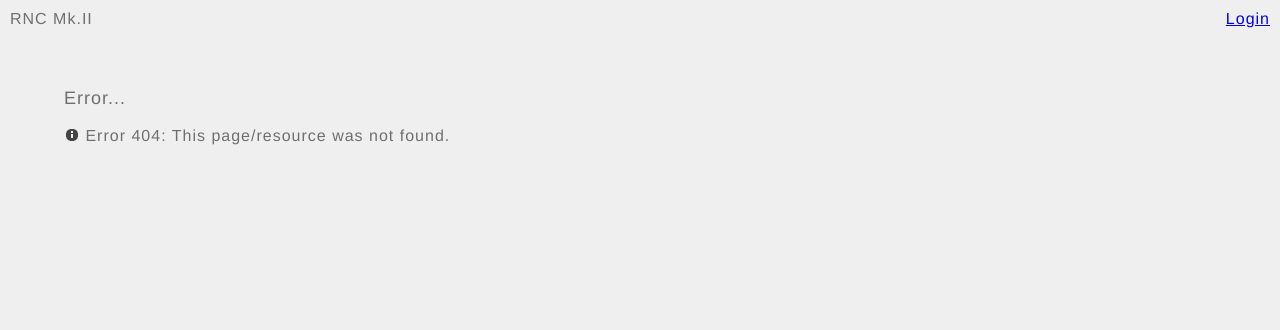
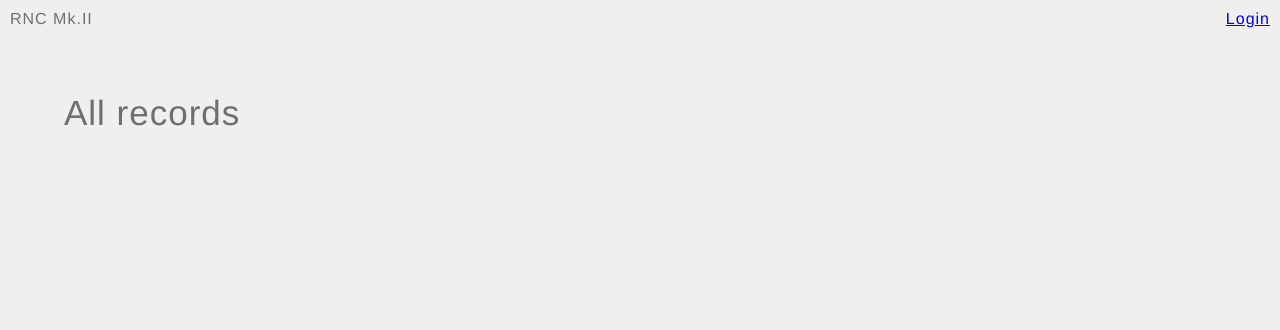
Before and after one commit to ZWhit196/College_Roman_Project, a Flask app: page /all_results in a window 1280 px wide. Shown: the top 330 px of the page. Run offline with Flask 2, Linux system fonts and the light colour scheme; data that the repository does not hold is empty.

Commit message:
Some crazy db developments and the stats start rolling (sorta)

```diff
--- a/bases/query_base.py
+++ b/bases/query_base.py
@@ -39,15 +39,18 @@ class QueryBase(Serialiser):
                 if len(search) > 1:
                     final = []
                     for name in search:
-                    	final.append( self.Serialise( Table.query.filter( getattr(Table, Name)==name ).first() ) )
+                    	final.append( self.Serialise( Table.query.filter( getattr(Table, Name)==name ).all() ) )
                     return final
-                return self.Serialise( Table.query.filter( getattr(Table, Name)==search[0] ) )
+                return self.Serialise( Table.query.filter( getattr(Table, Name)==search[0] ).all() )
             else:
-                ret = self.Serialise( Table.query.filter( getattr(Table, Name)==search ).first() )
-                if ret is not None:
-                    return ret[0]
+                ret = self.Serialise( Table.query.filter( getattr(Table, Name)==search ).all() )
                 return ret
         return None
+
+    def TablePagedResult(self, Table, lim=20, page=0):
+        d = self.Serialise( Table.query.limit( lim ).offset( page ).all() )
+
+        return d
 
     def TableTopX(self, search, Table, lim=10):
         '''
--- a/bases/query_serialiser.py
+++ b/bases/query_serialiser.py
@@ -1,6 +1,6 @@
 class Serialiser():
 
-    def Serialise(self, obj):
+    def Serialise(self, obj, nolist=False):
         if obj is not None:
             serialised_results = []
             if type(obj) is list:
@@ -8,7 +8,10 @@ class Serialiser():
                 for n in obj:
                     serialised_results.append( self.To_dict(n) )
             else:
-                serialised_results.append( self.To_dict(obj) )
+                if nolist:
+                    return self.To_dict(obj)
+                else:
+                    serialised_results.append( self.To_dict(obj) )
             return serialised_results
         return obj
 
--- a/helpers/Data_Interface.py
+++ b/helpers/Data_Interface.py
@@ -31,17 +31,24 @@ class Interface(query_base.QueryBase):
             vals.append(x[0])
             counts.append(x[1])
         tops = {"values": vals, "counts": counts}
-
         # Set 2: past week usage chart - today ... today minus week - all()
         now = datetime.datetime.now()
-        print(now)
+        vols = []
+        dates = []
+        for x in range(7,-1,-1):
+            d = (now - datetime.timedelta( days=x )).strftime("%d/%m/%Y")
+            q = self.TableQueryName( d, Result, "Date" )
+            vols.append( len(q) )
+            dates.append( d )
+        weeks = { "volumes": vols, "dates": dates }
+        # Return
+        return {"top5":tops,"weekUse":weeks}
 
 
-        return {"top5":tops}
-
-
-    def Get_all_data(self, page=1):
+    def Get_all_data(self, lim, page=0):
         # All database data paged - 20 per page
-
-
-        return None
+        d = self.TablePagedResult( Result, lim, page*lim )
+        for r in d:
+            r['User'] = self.Serialise( r['User'], nolist=True )
+            r['User'].pop("Password")
+        return d
--- /dev/null
+++ b/static/js/all_results.js
@@ -0,0 +1,9 @@
+
+$(document).ready(function($) {
+    SetAjaxArgs( {"get": 0}, CallTable, CallError );
+    AjaxCall();
+});
+
+function CallTable(dt) {
+    console.log(typeof dt, dt);
+}
--- /dev/null
+++ b/templates/user/all_results.html
@@ -0,0 +1,23 @@
+{% extends "base.html" %}
+
+{% block includes %}
+    <script src="{{ url_for('static', filename='js/all_results.js') }}"></script>
+{% endblock %}
+
+{% set title = 'Menu' %}
+
+{% block header %}
+    {% include 'header.html'%}
+{% endblock %}
+
+{% block content %}
+<div id="content" class="content">
+    <h1>All records</h1>
+    <div>
+        <div id="all">
+
+        </div>
+    </div>
+</div>
+
+{% endblock %}
--- a/templates/user/stats.html
+++ b/templates/user/stats.html
@@ -13,6 +13,7 @@
 {% block content %}
 <div id="content" class="content">
     <h1>Stats</h1>
+    <p>Want to see ALL of the conversions? Click <a href="/all_results">HERE</a>!</p>
     <div>
         <div class="canvas-div">
             <canvas id="use-on-time"></canvas>
--- a/views/URLRouter.py
+++ b/views/URLRouter.py
@@ -118,46 +118,22 @@ def convert():
     else:
         return jsonify( {"base": conv.get("Base_value"), "val": conv.get('Roman') } )
 
-
-
 @url_router.route("/stats", methods=['GET','POST'])
 def stats():
     if request.method == "POST":
         data = Data_Interface.Interface().Get_stats_data()
         print(data)
+        return jsonify( data )
+    return render_template('user/stats.html')
 
-        return jsonify( data )
-        # Sort out the pull
-
-
-
-# 		item_dict = {}
-# 		number_dict = {}
-# 		for item in data:
-# 			it = datetime.datetime.strftime( datetime.datetime.fromtimestamp(item['Time'] ) , "%d/%m/%Y")
-# 			if it in item_dict:
-# 				item_dict[ it ] += 1
-# 			else:
-# 				item_dict[ it ] = 1
-# 			num = item['Number']
-# 			if num in number_dict:
-# 				number_dict[ num ] += 1
-# 			else:
-# 				number_dict[ num ] = 1
-# 		days_list = []
-# 		nums_list = []
-# 		day_sort = sorted( list(item_dict.keys()) )
-# 		num_sort = sorted( list(number_dict.keys()) )
-# 		for day in day_sort:
-# 			l = []
-# 			l.append( day )
-# 			l.append( item_dict[day] )
-# 			days_list.append(l)
-# 		for num in num_sort:
-# 			n = []
-# 			n.append( num )
-# 			n.append( number_dict[num] )
-# 			nums_list.append(n)
-# 		ret = {'Numbers': nums_list, 'Times': days_list}
-# 		return json.dumps( ret )
-    return render_template('user/stats.html')
+@url_router.route("/all_results", methods=["GET","POST"])
+def all_results():
+    if request.method == "POST":
+        data = request.data
+        data = data.decode("utf-8")
+        data = json.loads(data)
+        print(data)
+        page = data.get("get")
+        ret = Data_Interface.Interface().Get_all_data( 20, page )
+        return jsonify(ret)
+    return render_template('user/all_results.html')
```
